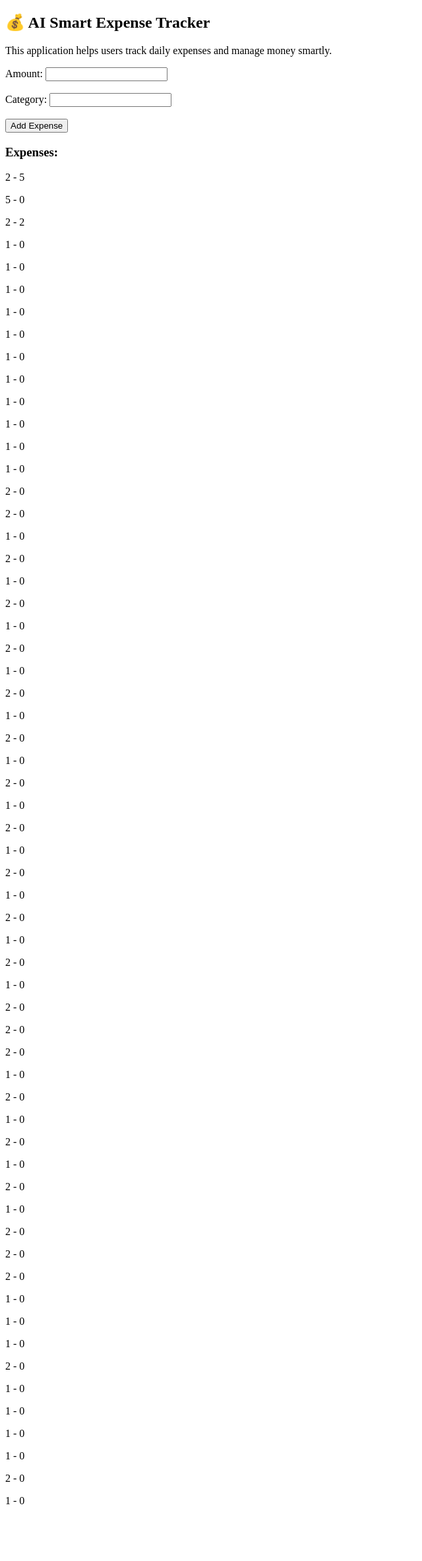
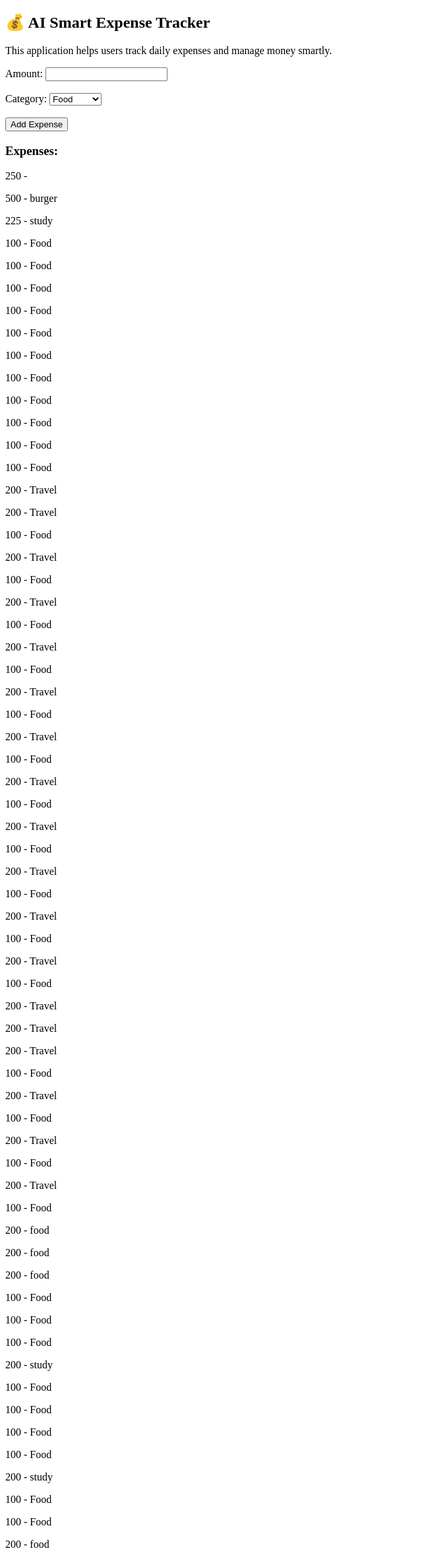
Before and after one commit to Niharika0128/Expense__Web, a Flask app: page / in a window 1280 px wide. Shown: the whole page at 66% size, without its empty margins (0-640 px from the left). Before the commit the page ends 2280 px from the top, so only its background shows below. Run offline with Flask 3, Linux system fonts and the light colour scheme.

Commit message:
updated code and fixed errors

```diff
--- a/expenses.txt
+++ b/expenses.txt
@@ -57,3 +57,6 @@
 100,Food
 100,Food
 200,study
+100,Food
+100,Food
+200,food
--- a/functions.py
+++ b/functions.py
@@ -4,5 +4,3 @@ def add_expense(amount, category):
     data = f"{amount},{category}"
     save_expense(data)
     return data
-
-print(add_expense(100, "Food"))
--- a/templates/index.html
+++ b/templates/index.html
@@ -10,15 +10,26 @@
 <p>This application helps users track daily expenses and manage money smartly.</p>
 
 <form action="/add" method="post">
-    Amount: <input type="text" name="amount"><br><br>
-    Category: <input type="text" name="category"><br><br>
+
+    Amount:
+    <input type="text" name="amount" required><br><br>
+
+    Category:
+    <select name="category">
+        <option value="Food">Food</option>
+        <option value="Travel">Travel</option>
+        <option value="Shopping">Shopping</option>
+        <option value="Study">Study</option>
+    </select><br><br>
+
     <input type="submit" value="Add Expense">
 </form>
 
 <h3>Expenses:</h3>
 
 {% for item in data %}
-<p>{{item[0]}} - {{item[1]}}</p>
+    {% set parts = item.split(',') %}
+    <p>{{parts[0]}} - {{parts[1]}}</p>
 {% endfor %}
 
 </body>
--- a/variables.py
+++ b/variables.py
@@ -1,3 +1 @@
 FILE_NAME = "expenses.txt"
-
-print(FILE_NAME)
```
